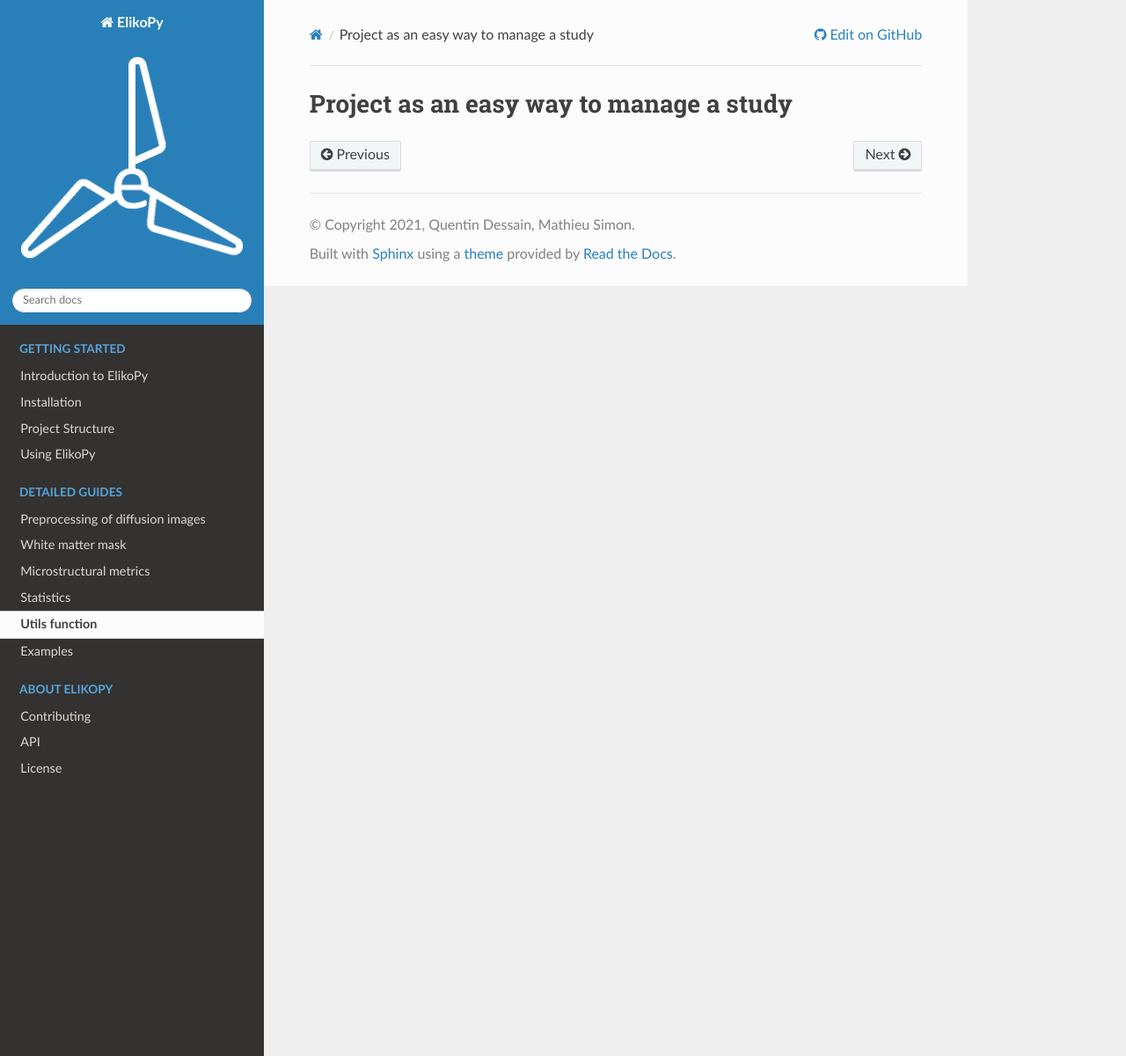
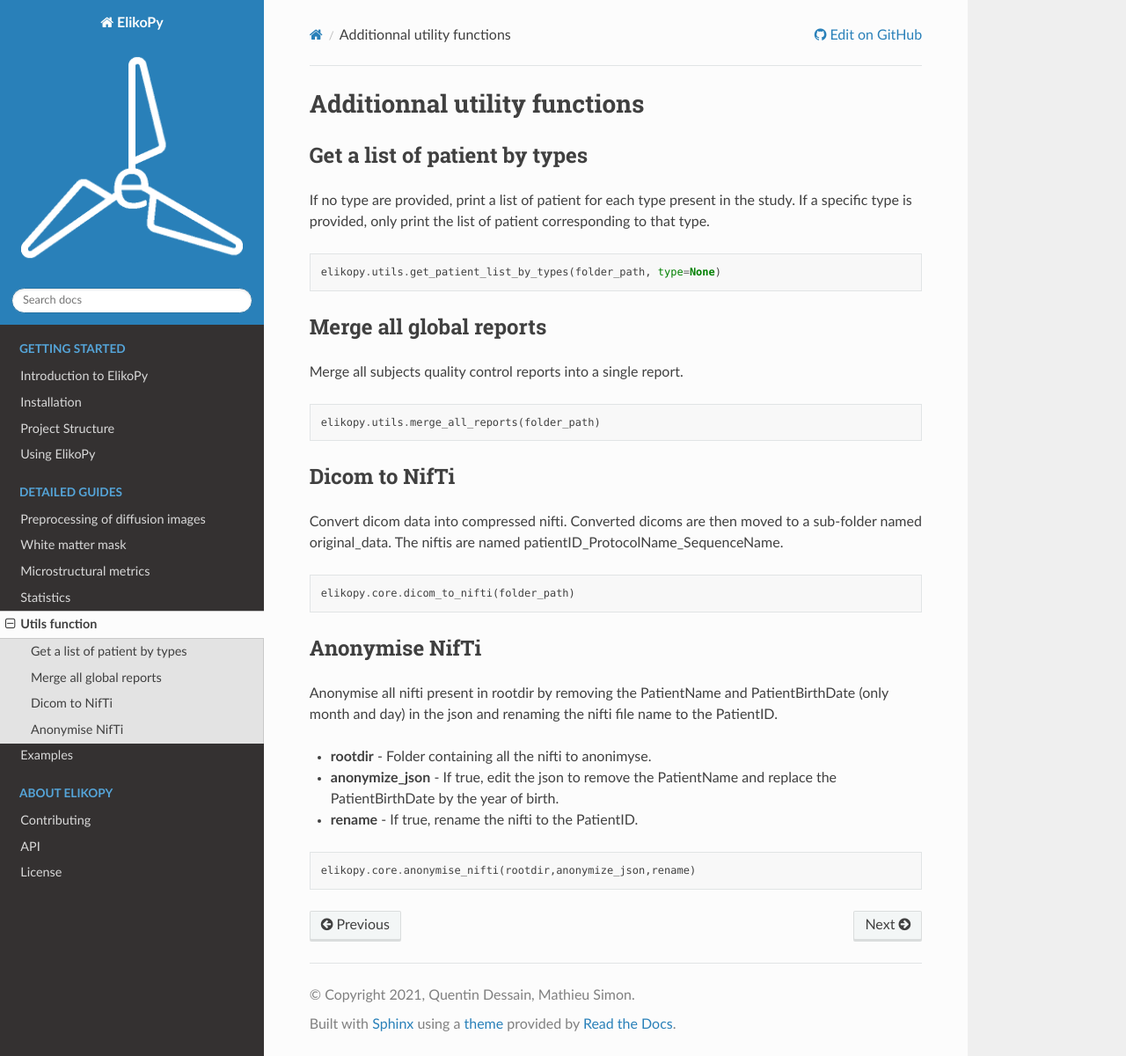
Before and after one commit to Hyedryn/elikopy, a Sphinx documentation site: the page built from docs/other_utils.rst, in a window 1280 px wide and 1200 px high. Shown: the whole window at 88% size. Built offline with Sphinx 7.4.7 and the Read the Docs theme 2.0.0, drawn with Linux system fonts in a browser that asks for light colours.

Commit message:
Add other utils + contrib

```diff
--- a/docs/other_utils.rst
+++ b/docs/other_utils.rst
@@ -1,5 +1,49 @@
 .. _other-utils:
 
-========================================
-Project as an easy way to manage a study
-========================================
+=============================
+Additionnal utility functions
+=============================
+
+Get a list of patient by types
+^^^^^^^^^^^^^^^^^^^^^^^^^^^^^^
+
+If no type are provided, print a list of patient for each type present in the study.
+If a specific type is provided, only print the list of patient corresponding to that type.
+
+.. code-block:: python
+
+	elikopy.utils.get_patient_list_by_types(folder_path, type=None)
+
+Merge all global reports
+^^^^^^^^^^^^^^^^^^^^^^^^
+
+Merge all subjects quality control reports into a single report.
+
+.. code-block:: python
+
+	elikopy.utils.merge_all_reports(folder_path)
+
+Dicom to NifTi
+^^^^^^^^^^^^^^
+
+Convert dicom data into compressed nifti.
+Converted dicoms are then moved to a sub-folder named original_data.
+The niftis are named patientID_ProtocolName_SequenceName.
+
+.. code-block:: python
+
+	elikopy.core.dicom_to_nifti(folder_path)
+
+Anonymise NifTi
+^^^^^^^^^^^^^^^
+
+Anonymise all nifti present in rootdir by removing the PatientName and PatientBirthDate
+(only month and day) in the json and renaming the nifti file name to the PatientID.
+
+* **rootdir** - Folder containing all the nifti to anonimyse.
+* **anonymize_json** - If true, edit the json to remove the PatientName and replace the PatientBirthDate by the year of birth.
+* **rename** - If true, rename the nifti to the PatientID.
+
+.. code-block:: python
+
+	elikopy.core.anonymise_nifti(rootdir,anonymize_json,rename)
```
Also changed, not shown: docs/contributing.rst (+6 -7 lines).
